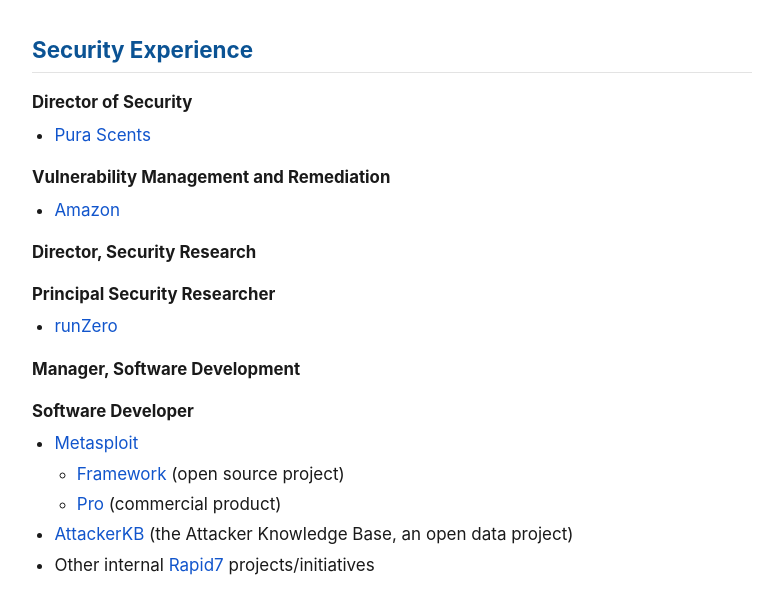
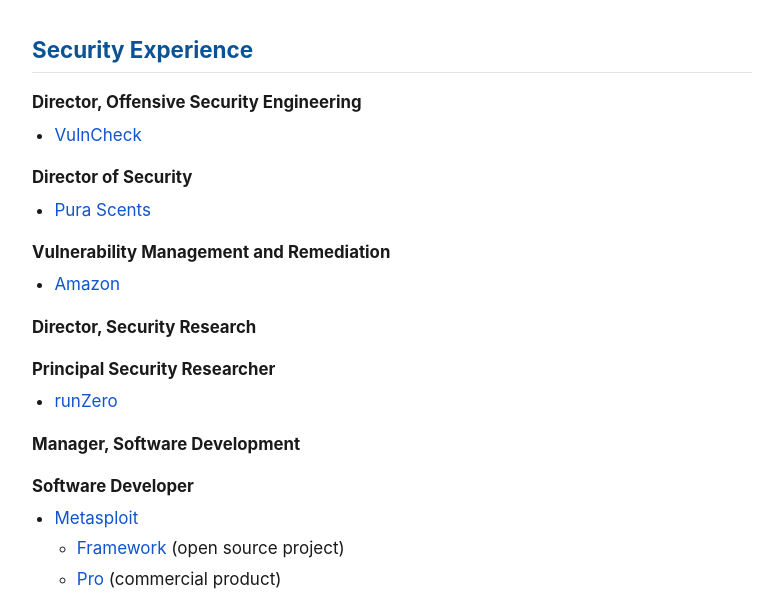
Before and after one commit to pbarry25/online_presence, a plain HTML site: page index.html in a window 1280 px wide. Shown: the part 146-742 px from the top of the page, without its empty margins (248-1031 px from the left). Drawn offline with Linux system fonts and the light colour scheme.

Commit message:
Updated new position

```diff
--- a/index.html
+++ b/index.html
@@ -22,6 +22,11 @@
   <!-- ===================== SECURITY EXPERIENCE ===================== -->
   <section>
     <h2>Security Experience</h2>
+
+    <h3>Director, Offensive Security Engineering</h3>
+    <ul>
+      <li><a href="https://vulncheck.com/" target="_blank" rel="noopener">VulnCheck</a></li>
+    </ul>
 
     <h3>Director of Security</h3>
     <ul>
```
Also changed, not shown: 3 other files.
